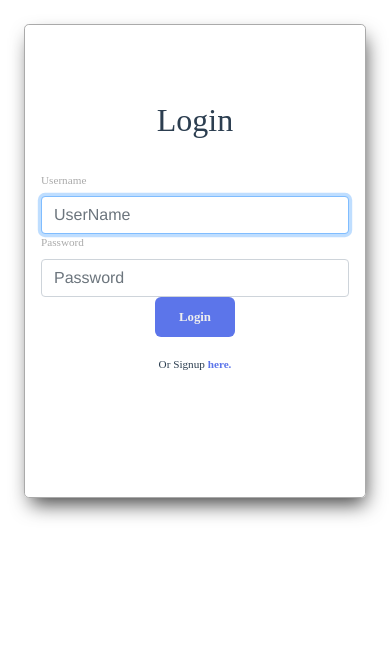
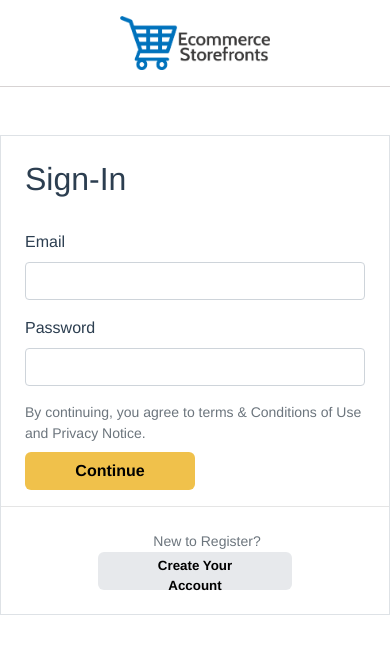
Before and after one commit to VirtiShahB/vue-training, a Vue app: page /login in a window 390 px wide. Shown: the top 654 px of the page. Built offline with nearby package versions, Linux system fonts and the light colour scheme; what vue-sweetalert would draw is missing.

Commit message:
save changes

```diff
--- a/package.json
+++ b/package.json
@@ -25,6 +25,7 @@
     "eslint": "^6.7.2",
     "eslint-plugin-vue": "^6.2.2",
     "node-sass": "^6.0.1",
+    "prettier": "2.5.1",
     "sass-loader": "^12.2.0",
     "style-loader": "^3.3.1",
     "vue-template-compiler": "^2.6.11"
--- a/src/components/Login.vue
+++ b/src/components/Login.vue
@@ -1,20 +1,57 @@
 <template>
-  <div class="up-wrapper">
-    <form action="#">
-      <h4 class="title">Login</h4>
-      <label for="userName" class="userName">Username</label>
-      <input v-model="email" type="text"   class="form-control" placeholder="UserName" required autofocus>
-      <label for="password" class="password">Password</label>
-      <input v-model="password" type="password"   class="form-control" placeholder="Password " required>
-      <button class="btn" @click="check()">Login</button>
-      <div class="changeType">
-        <p class="text">
-          Or Signup
-          <a href="#" class="text" @click="changeType">here.</a>
-        </p>
+
+  <div class="row">
+      <div class="col-12 justify-content-center d-flex flex-row pt-5">
+        <div id="signin-div" class="flex-item border">
+          <h2 class="pt-4 pl-4">Sign-In</h2>
+          <form @submit="signin" class="pt-4 pl-4 pr-4">
+            <div class="form-group">
+              <label>Email</label>
+              <input
+                type="email"
+                class="form-control"
+                v-model="email"
+                required
+              />
+            </div>
+            <div class="form-group">
+              <label>Password</label>
+              <input
+                type="password"
+                class="form-control"
+                v-model="password"
+                required
+              />
+            </div>
+            <small class="form-text text-muted"
+              >By continuing, you agree to terms & Conditions of Use and
+              Privacy Notice.</small
+            >
+            <button type="submit" class="btn btn-primary mt-2 py-0">
+              Continue
+              <div
+                v-if="loading"
+                class="spinner-border spinner-border-sm"
+                role="status"
+              >
+                <span class="sr-only">Loading...</span>
+              </div>
+            </button>
+          </form>
+          <hr />
+          <small class="form-text text-muted pt-2 pl-4 text-center"
+            >New to Register?</small
+          >
+          <p class="text-center">
+            <router-link
+              :to="{ name: 'Signup' }"
+              class="btn btn-dark text-center mx-auto px-5 py-1 mb-2"
+              >Create Your  Account</router-link
+            >
+          </p>
+        </div>
       </div>
-    </form>
-  </div>
+    </div>
 </template>
 
 <script>
@@ -58,103 +95,28 @@ export default {
 </script>
 
 <style>
-*,
-*::after,
-*::before {
-  box-sizing: border-box;
-  margin: 0;
-  padding: 0;
+.btn-dark {
+  background-color: #e7e9ec;
+  color: #000;
+  font-size: smaller;
+  border-radius: 0;
+  border-color: #adb1b8 #a2a6ac #a2a6ac;
 }
-body {
-  padding: 0.5rem;
+
+.btn-primary {
+  background-color: #f0c14b;
+  color: black;
+  border-color: #a88734 #9c7e31 #846a29;
+  border-radius: 0;
 }
-.up-wrapper {
-  margin: 0 auto;
-  max-width: 40rem;
-  height: 60vh;
-  padding: 1rem;
+
+#logo {
+  width: 150px;
 }
-form {
-  margin: 0 auto;
-  width: 80%;
-  min-height: 100%;
-  padding: 0 5rem;
-  display: flex;
-  flex-direction: column;
-  justify-content: center;
-  align-items: center;
-  border: 1px solid #aaa;
-  border-radius: 0.3rem;
-  box-shadow: 3px 10px 20px -4px rgba(0, 0, 0, 0.75);
-}
-.title {
-  font-family: "Raleway";
-  font-size: 2rem;
-  margin-top: -2rem;
-  margin-bottom: 2rem;
-}
-#userName,
-#password {
-  width: 100%;
-  height: 2rem;
-  outline: none;
-  border: 1px solid #aaa;
-  border-bottom: 2px solid #5cbcea;
-  border-radius: 0.3rem;
-  font-size: 1.5rem;
-  margin-bottom: 1rem;
-  padding-left: 0.3rem;
-}
-label {
-  align-self: flex-start;
-  font-family: "Raleway";
-  color: #aaa;
-}
-#password {
-  margin-bottom: 1rem;
-}
-.btn {
-  padding: 0.5rem 1rem;
-  width: 5rem;
-  height: 2.5rem;
-  text-align: center;
-  border: none;
-  outline: none;
-  background: #5c75ea;
-  color: #eee;
-  border-radius: 0.3rem;
-  text-decoration: none;
-  font-family: "Raleway";
-  font-size: 0.8rem;
-  margin-bottom: 1.2rem;
-  transition: all 0.3s ease-in-out;
-}
-.btn:hover {
-  box-shadow: 0px 6px 16px -5px rgba(0, 0, 0, 0.75);
-  cursor: pointer;
-}
-.text {
-  font-family: "Raleway";
-  font-size: 0.7rem;
-}
-.text > a:link {
-  color: #5c75ea;
-}
-.text > a:visited {
-  color: #e84855;
-}
-@media screen and (max-width: 550px) {
-  form {
-    width: 100%;
-    padding: 2rem 1rem;
-  }
-  label {
-    font-size: 0.7rem;
-  }
-  #userName,
-  #email,
-  #password {
-    font-size: 1.2rem;
+
+@media only screen and (min-width: 992px) {
+  #signin-div {
+    width: 40%;
   }
 }
 </style>
--- a/src/components/SignUp.vue
+++ b/src/components/SignUp.vue
@@ -12,9 +12,9 @@
     <div class="container">
       <div class="row">
         <div class="col-12 justify-content-center d-flex flex-row pt-5">
-                <div id="signin-div" class="flex-item border">
-                <h2 class="pt-4 pl-4">Sign-In</h2>
-                <form @submit="signin" class="pt-4 pl-4 pr-4">
+          <div id="signup-div" class="flex-item border">
+            <h2 class="pt-4 pl-4">Create Account</h2>
+            <form @submit="signup" class="pt-4 pl-4 pr-4">
               <div class="form-group">
                 <label>Email</label>
                 <input
@@ -23,6 +23,30 @@
                   v-model="email"
                   required
                 />
+              </div>
+              <div class="form-row">
+                <div class="col">
+                  <div class="form-group">
+                    <label>First Name</label>
+                    <input
+                      type="name"
+                      class="form-control"
+                      v-model="firstName"
+                      required
+                    />
+                  </div>
+                </div>
+                <div class="col">
+                  <div class="form-group">
+                    <label>Last Name</label>
+                    <input
+                      type="name"
+                      class="form-control"
+                      v-model="lastName"
+                      required
+                    />
+                  </div>
+                </div>
               </div>
             <div class="form-group">
               <label>Password</label>
@@ -33,30 +57,28 @@
                 required
               />
             </div>
-                    <small class="form-text text-muted"
-                    >By continuing, you agree to Simplecoding's Conditions of Use and
-                    Privacy Notice.</small
-                    >
+            <div class="form-group">
+              <label>Confirm Password</label>
+              <input
+                type="password"
+                class="form-control"
+                v-model="passwordConfirm"
+                required
+              />
+            </div>
           <button type="submit" class="btn btn-primary mt-2 py-0">
-                    Continue
-                    <div
-                        v-if="loading"
-                        class="spinner-border spinner-border-sm"
-                        role="status"
-                    >
-                        <span class="sr-only">Loading...</span>
-                    </div>
+            Create Account
           </button>
             </form>
             <hr />
             <small class="form-text text-muted pt-2 pl-4 text-center"
-                    >New to Simplecoding?</small
+              >Already Have an Account?</small
             >
             <p class="text-center">
               <router-link
-                    :to="{ name: 'Signup' }"
                 class="btn btn-dark text-center mx-auto px-5 py-1 mb-2"
-                    >Create Your Simplecoding Account</router-link
+                :to="{ name: 'Signin' }"
+                >Signin Here</router-link
               >
             </p>
           </div>
--- a/src/views/Login.vue
+++ b/src/views/Login.vue
@@ -1,6 +1,14 @@
 <template>
   <div class="login">
-
+    <div class="light-color">
+            <div class="row">
+                <div class="col-12 text-center pt-3 py-3">
+                    <router-link :to="{ name: 'Home' }">
+                    <img id="logo" src="../assets/images/icon.png" />
+                    </router-link>
+                </div>
+            </div>
+        </div>
     <login-page
 
     />
@@ -10,6 +18,7 @@
 
 <script>
 // @ is an alias to /src
+
 import LoginPage from '@/components/Login.vue';
 
 
```
Also changed, not shown: 1 other file (tests, documents, lock files or other folders). Lines whose indentation alone changed are shown as unchanged.
